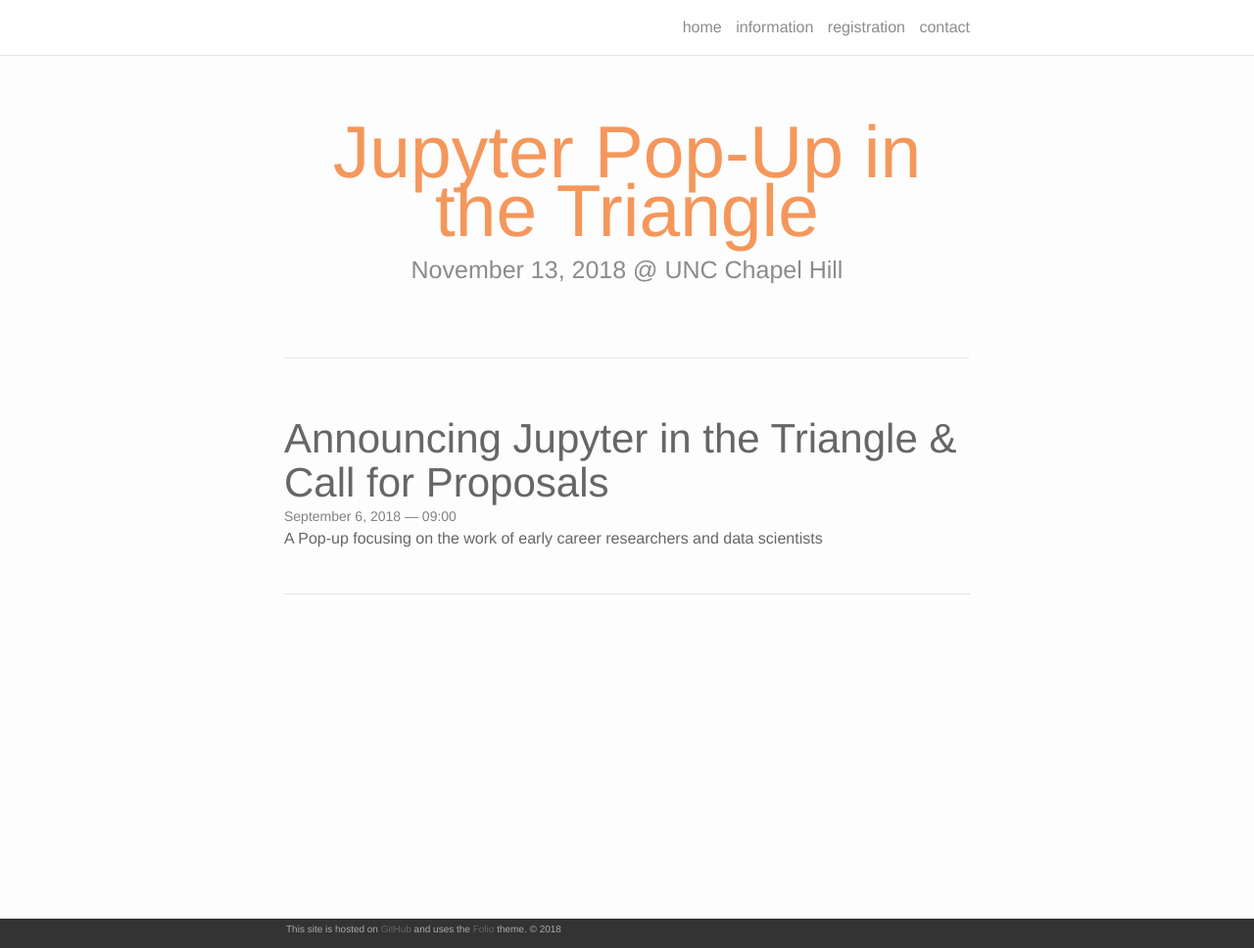
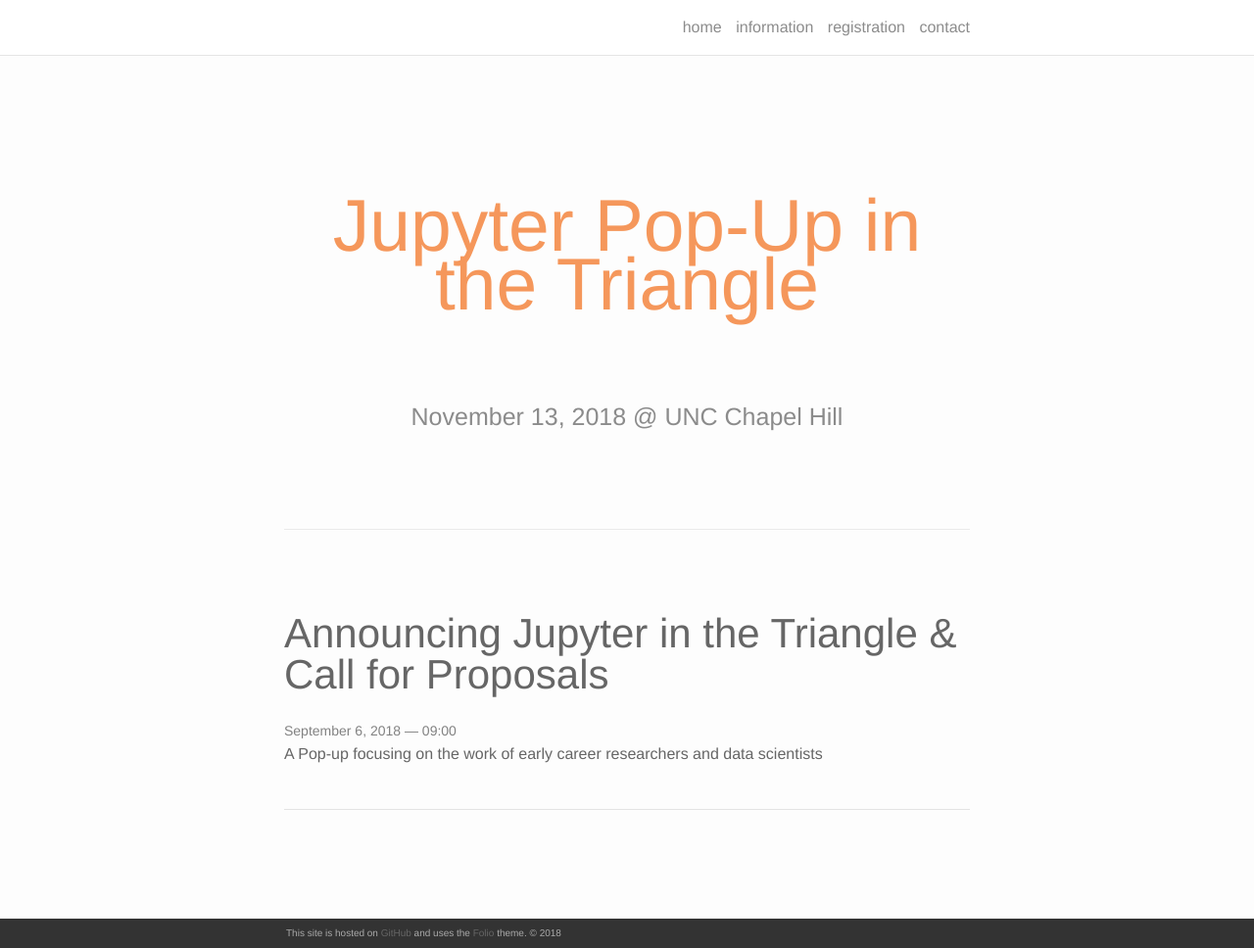
Before and after one commit to bogoli/-folio, a Jekyll site: the page built from index.html, in a window 1280 px wide and 968 px high. Shown: the whole window at 98% size. Built offline with Jekyll 4.4.1, drawn with Linux system fonts in a browser that asks for light colours; nearby versions of some CDN libraries; the list of posts is cut into pages by our own code.

Commit message:
add css margin base-line-height

```diff
--- a/_sass/_base.scss
+++ b/_sass/_base.scss
@@ -12,6 +12,7 @@ dl, dd, ol, ul, figure {
 
 /** Variables **********************************************/
 $base-font-family:              Helvetica, sans-serif;
+$base-line-height:              1.5em;
 $horizontal-spacing-unit:       50px;
 $vertical-spacing-unit:         40px;
 $nav-height:                    56px;
@@ -114,6 +115,7 @@ li {
  */
 h1, h2, h3, h4, h5, h6 {
     font-weight: 100;
+    margin: 1em 0;
 }
 
 
```
